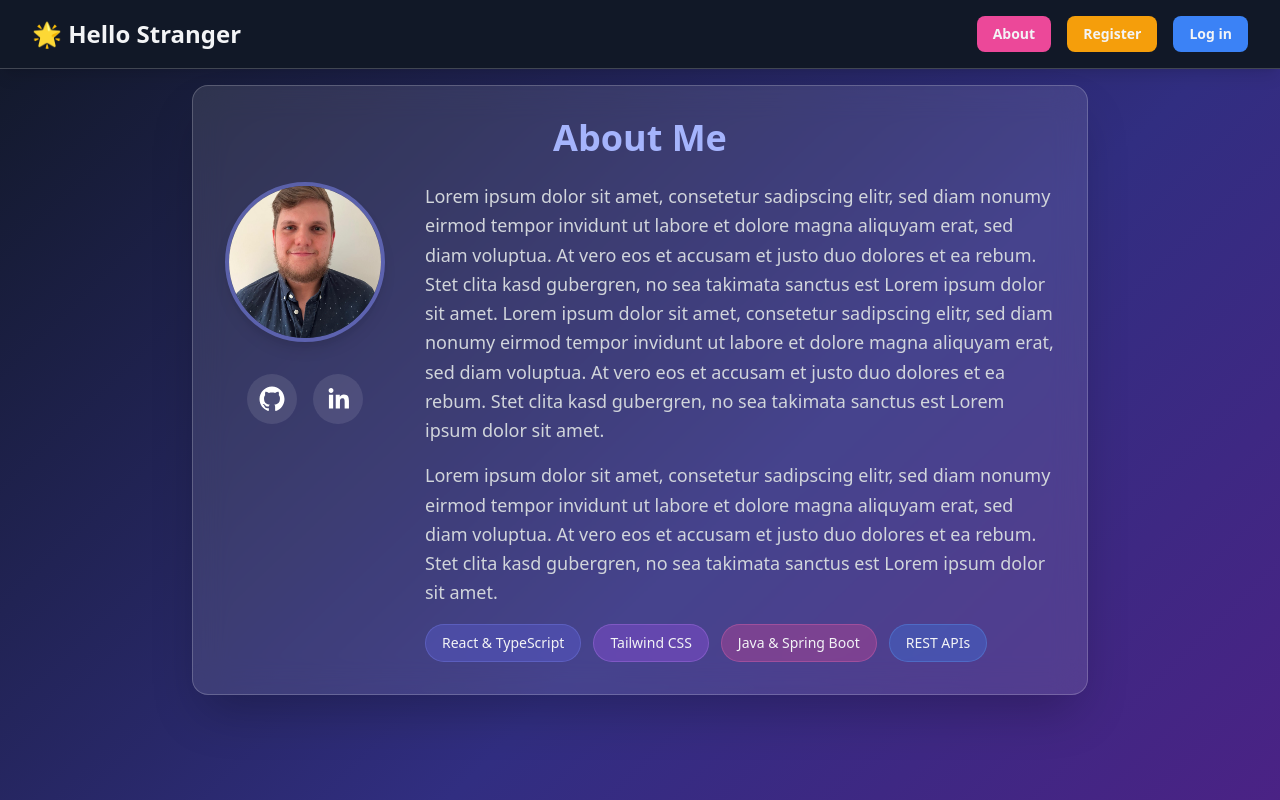
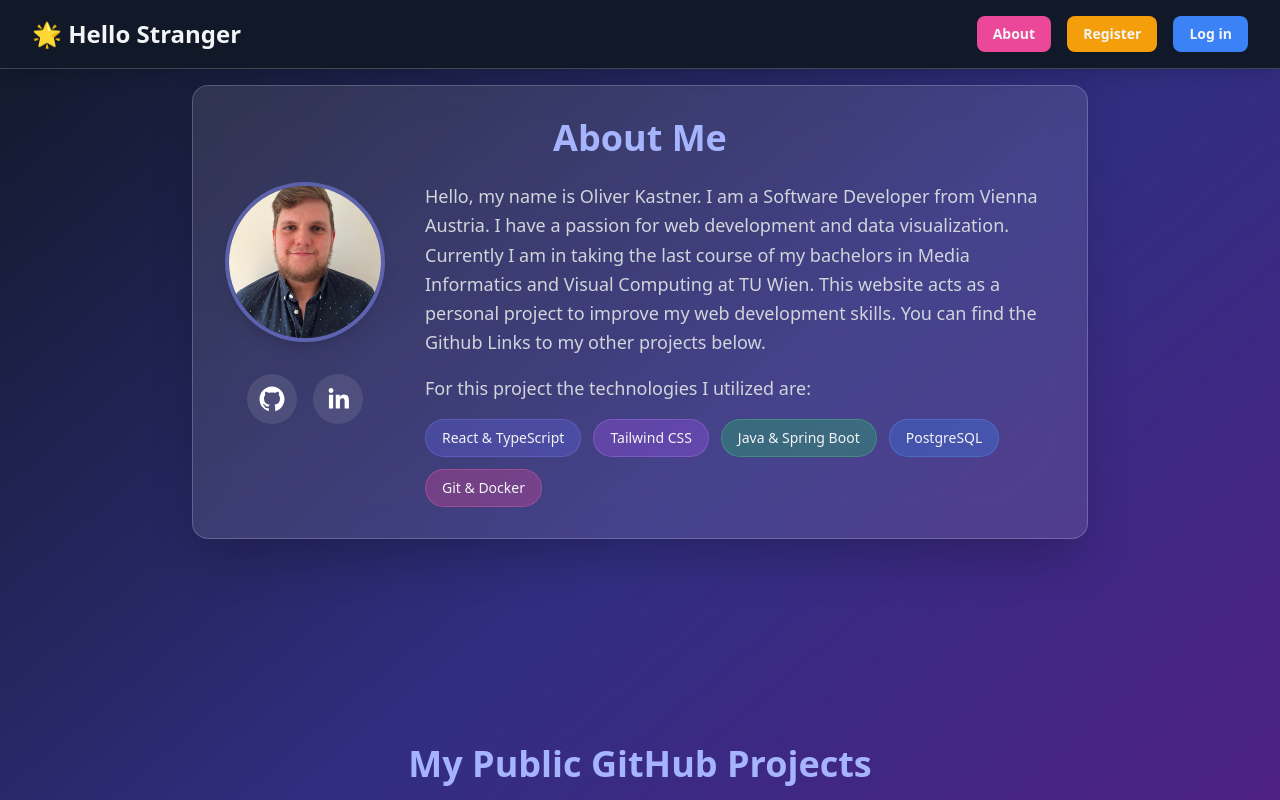
Before and after one commit to Oli2406/Personal-site, a React (Vite) app in the folder frontend/: page / in a window 1280 px wide. Shown: the top 800 px of the page. Built offline with nearby package versions, Linux system fonts and the light colour scheme; no server answers.

Commit message:
added bio to about section

```diff
--- a/frontend/src/components/About/About.tsx
+++ b/frontend/src/components/About/About.tsx
@@ -71,23 +71,15 @@ export function About() {
 
                     <div className="text-center md:text-left space-y-4">
                         <p className="text-gray-300 leading-relaxed text-lg">
-                            Lorem ipsum dolor sit amet, consetetur sadipscing elitr, sed diam
-                            nonumy eirmod tempor invidunt ut labore et dolore magna aliquyam
-                            erat, sed diam voluptua. At vero eos et accusam et justo duo
-                            dolores et ea rebum. Stet clita kasd gubergren, no sea takimata
-                            sanctus est Lorem ipsum dolor sit amet. Lorem ipsum dolor sit amet,
-                            consetetur sadipscing elitr, sed diam nonumy eirmod tempor invidunt
-                            ut labore et dolore magna aliquyam erat, sed diam voluptua. At vero
-                            eos et accusam et justo duo dolores et ea rebum. Stet clita kasd
-                            gubergren, no sea takimata sanctus est Lorem ipsum dolor sit amet.
+                            Hello, my name is Oliver Kastner. I am a Software Developer from Vienna Austria.
+                            I have a passion for web development and data visualization. Currently I am in taking the
+                            last course of my bachelors in Media Informatics and Visual Computing at TU Wien. This
+                            website acts as a personal project to improve my web development skills. You can find the
+                            Github Links to my other projects below.
                         </p>
 
                         <p className="text-gray-300 leading-relaxed text-lg">
-                            Lorem ipsum dolor sit amet, consetetur sadipscing elitr, sed diam
-                            nonumy eirmod tempor invidunt ut labore et dolore magna aliquyam
-                            erat, sed diam voluptua. At vero eos et accusam et justo duo dolores
-                            et ea rebum. Stet clita kasd gubergren, no sea takimata sanctus est
-                            Lorem ipsum dolor sit amet.
+                            For this project the technologies I utilized are:
                         </p>
 
                         <div className="flex flex-wrap gap-3 mt-6 justify-center md:justify-start">
@@ -99,12 +91,16 @@ export function About() {
                                 Tailwind CSS
                               </span>
                             <span
-                                className="px-4 py-2 bg-pink-500/30 rounded-full border border-pink-400/30 text-sm font-medium">
+                                className="px-4 py-2 bg-green-500/30 rounded-full border border-green-400/30 text-sm font-medium">
                                 Java & Spring Boot
                               </span>
                             <span
                                 className="px-4 py-2 bg-blue-500/30 rounded-full border border-blue-400/30 text-sm font-medium">
-                REST APIs
+                                PostgreSQL
+                              </span>
+                            <span
+                                className="px-4 py-2 bg-pink-500/30 rounded-full border border-pink-400/30 text-sm font-medium">
+                                Git & Docker
                                 </span>
                         </div>
                     </div>
```
Lines whose indentation alone changed are shown as unchanged.
